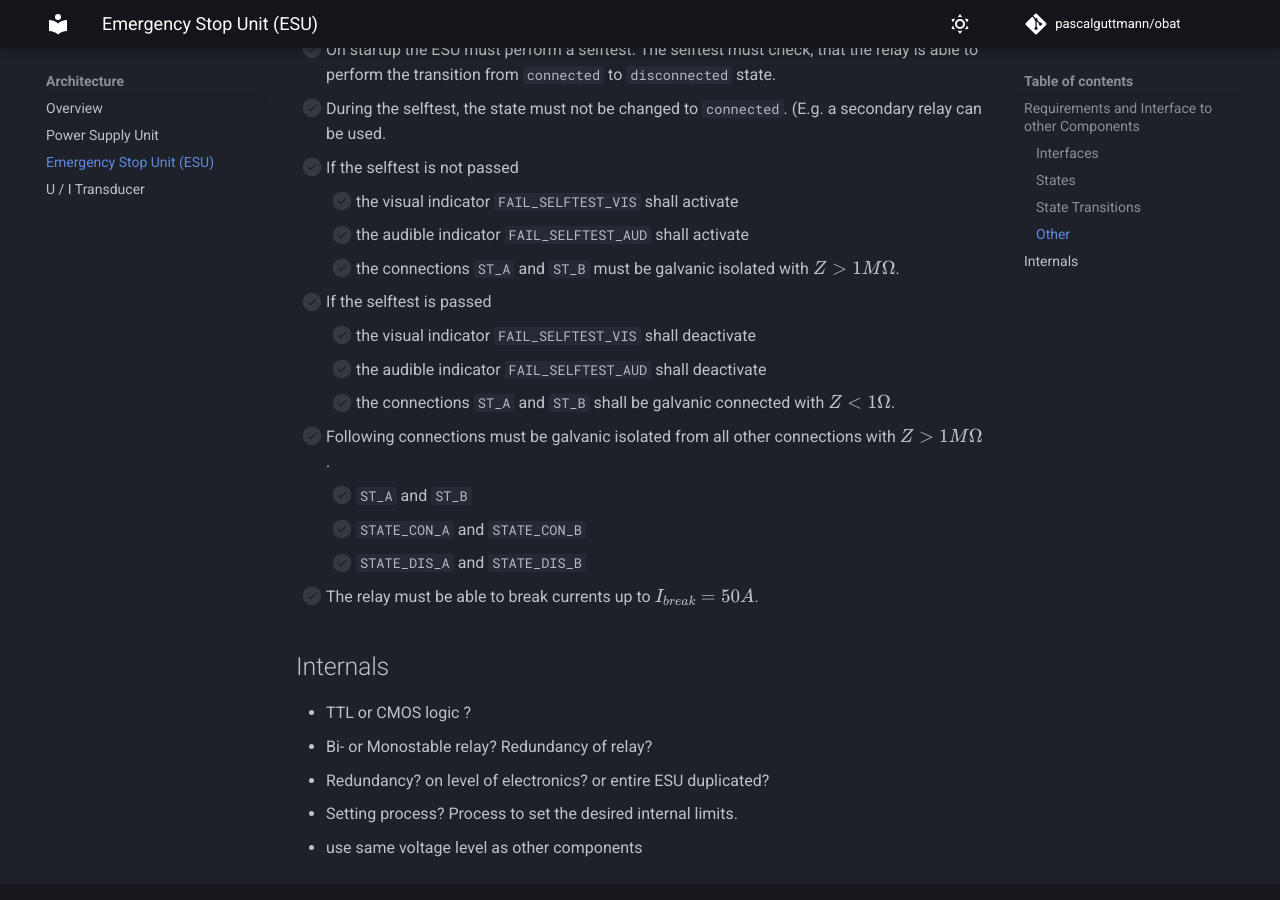
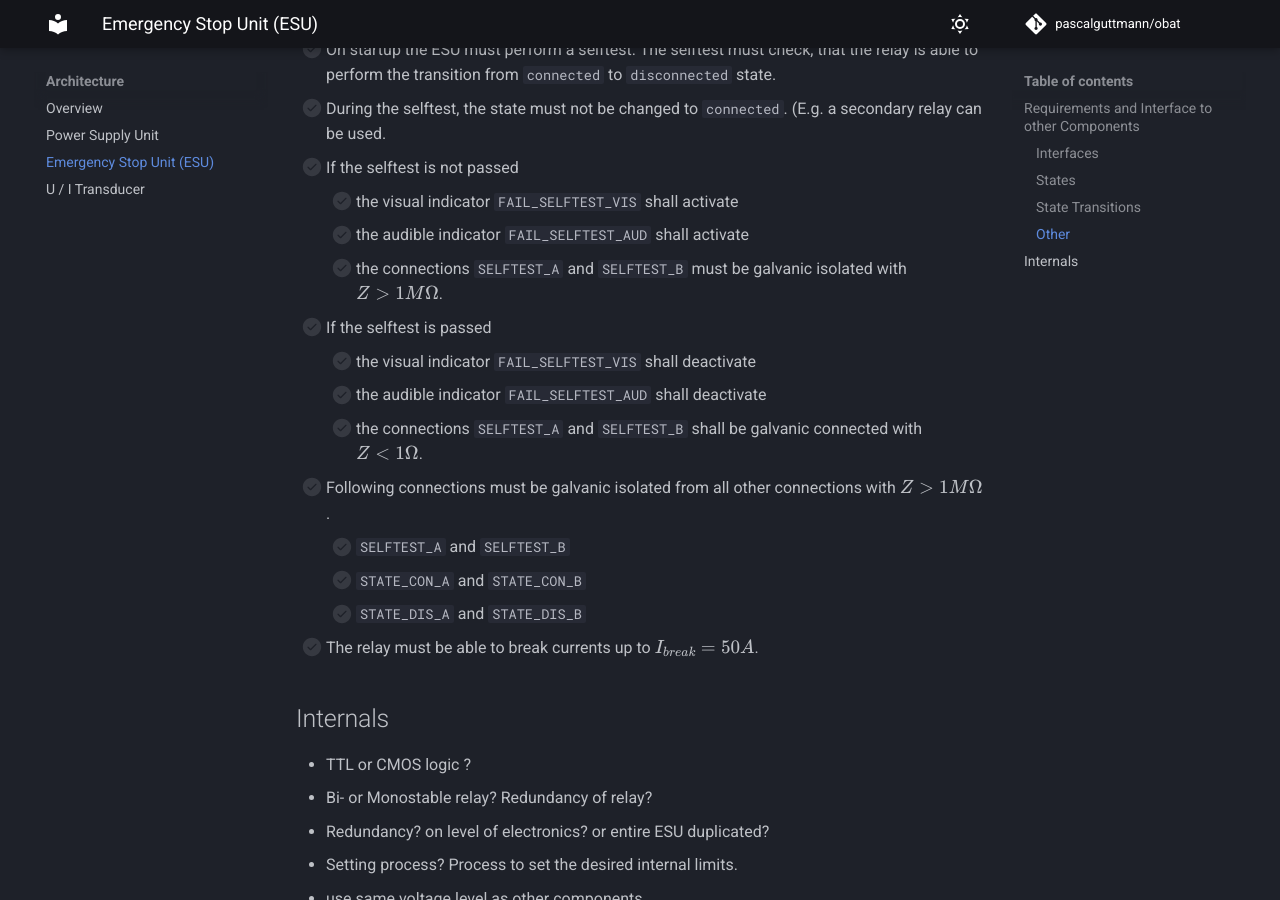
Before and after one commit to pascalguttmann/obat, an MkDocs documentation site: the page built from docs/arch/esu.md, in a window 1280 px wide and 900 px high, scrolled down 4154 px. Built offline with MkDocs 1.6.1 and Material for MkDocs 9.7.7, drawn with Linux system fonts in a browser that asks for light colours; comment, search, counter and statistics services are not loaded; some of the changed text lies outside the part shown.

Commit message:
rename ST_A ST_B connector to SELFTEST_A SELFTEST_B

```diff
--- a/docs/arch/esu.md
+++ b/docs/arch/esu.md
@@ -25,8 +25,8 @@ disconnect the battery.
     - [ ] T_REF
     - [ ] X_MEAS
     - [ ] X_REF
-    - [ ] ST_A
-    - [ ] ST_B
+    - [ ] SELFTEST_A
+    - [ ] SELFTEST_B
     - [ ] STATE_CON_A
     - [ ] STATE_CON_B
     - [ ] STATE_DIS_A
@@ -150,16 +150,16 @@ disconnect the battery.
 - [ ] If the selftest is not passed
     - [ ] the visual indicator `FAIL_SELFTEST_VIS` shall activate
     - [ ] the audible indicator `FAIL_SELFTEST_AUD` shall activate
-    - [ ] the connections `ST_A` and `ST_B` must be galvanic isolated with
+    - [ ] the connections `SELFTEST_A` and `SELFTEST_B` must be galvanic isolated with
         $Z > 1M \Omega$.
 - [ ] If the selftest is passed
     - [ ] the visual indicator `FAIL_SELFTEST_VIS` shall deactivate
     - [ ] the audible indicator `FAIL_SELFTEST_AUD` shall deactivate
-    - [ ] the connections `ST_A` and `ST_B` shall be galvanic connected with
+    - [ ] the connections `SELFTEST_A` and `SELFTEST_B` shall be galvanic connected with
         $Z < 1 \Omega$.
 - [ ] Following connections must be galvanic isolated from all other
     connections with $Z > 1M \Omega$.
-    - [ ] `ST_A` and `ST_B`
+    - [ ] `SELFTEST_A` and `SELFTEST_B`
     - [ ] `STATE_CON_A` and `STATE_CON_B`
     - [ ] `STATE_DIS_A` and `STATE_DIS_B`
 - [ ] The relay must be able to break currents up to $I_{break} = 50A$.
```
